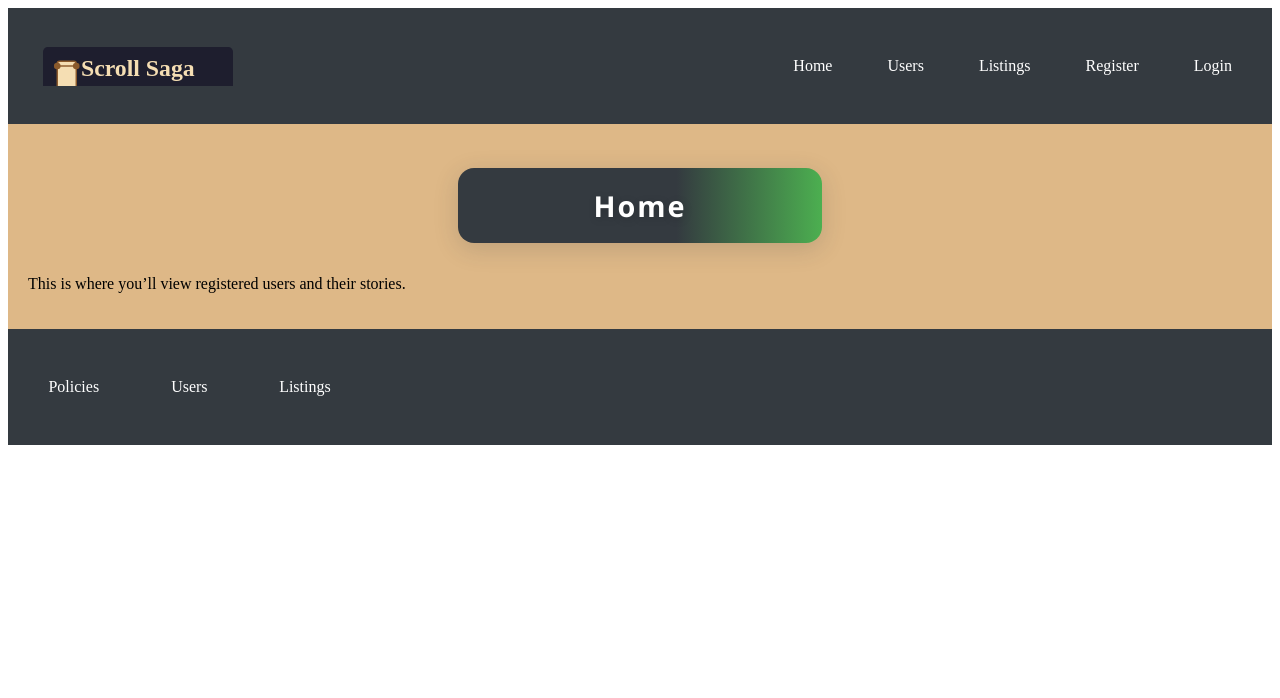
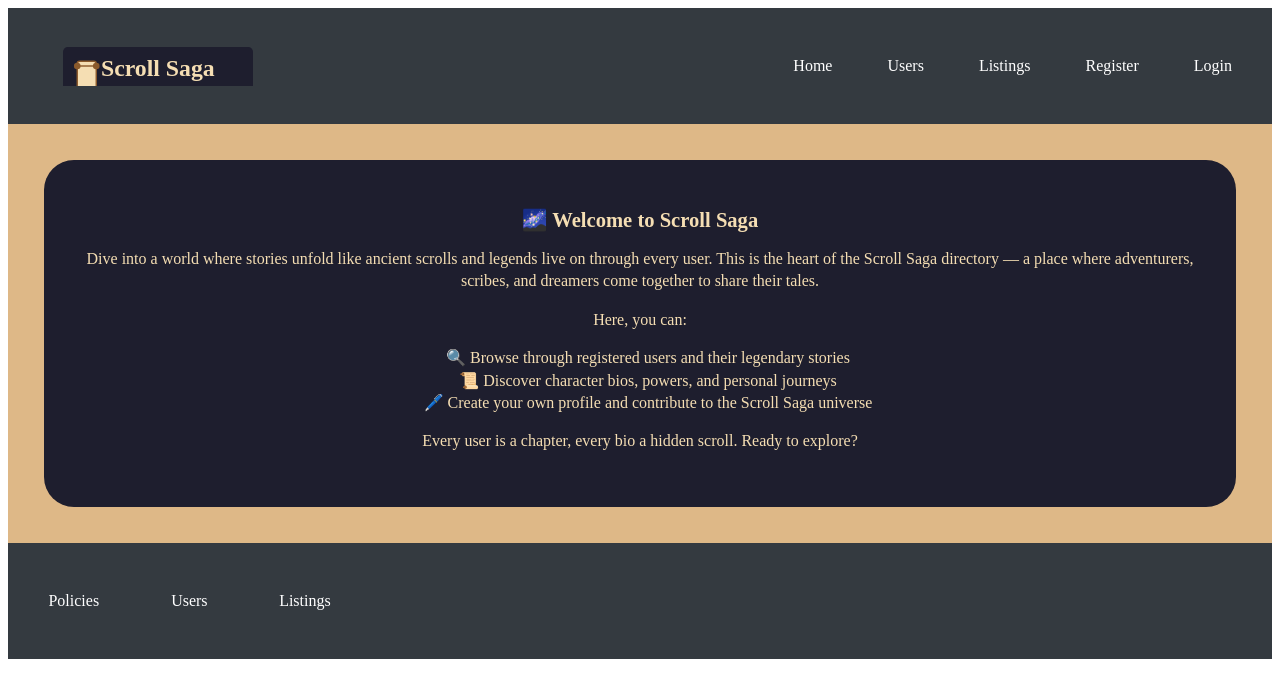
Before and after one commit to LifeGiver13/mini-react-app, a React (Vite) app: page / in a window 1280 px wide. Shown: the top 698 px of the page. Built offline with nearby package versions, Linux system fonts and the light colour scheme.

Commit message:
Addition of all pages and Correct Api fetching Completion of details implemetation

```diff
--- a/src/HeadOoter.css
+++ b/src/HeadOoter.css
@@ -1,3 +1,9 @@
+.logo {
+    display: block;
+    height: 60px;
+    z-index: 10;
+}
+
 input {
     width: 100%;
     padding: 12px 20px;
--- a/src/Header.jsx
+++ b/src/Header.jsx
@@ -7,8 +7,9 @@ export default function Header({ children }) {
         <>
             <div id="wrapper">
                 <div id="navbar">
-                    <img src="logo.svg" alt="Scroll Saga" className="logo" style={{ width: '190px' }} height={"auto"} />
-
+                    <Link to='/'>
+                        <img className="logo" src="/logo.svg" alt="Scroll Saga" style={{ width: '190px' }} height={"auto"} />
+                    </Link>
                     <input type="checkbox" id="menu-toggle" />
 
                     <label htmlFor="menu-toggle" className="hamburger">&#9776;</label>
--- a/src/pages/Home.jsx
+++ b/src/pages/Home.jsx
@@ -1,13 +1,31 @@
 import Header from "../Header";
-
 
 export default function Home() {
     return (
-        <>
-            <Header>
-                <h1>Home</h1>
-                <p>This is where you’ll view registered users and their stories.</p>
-            </Header>
-        </>
+        <Header>
+            <div className="container">
+                <div id="myDIV">
+                    <div className="flex-cont">
+                        <div>
+                            <h3>🌌 Welcome to Scroll Saga</h3>
+                            <p>
+                                Dive into a world where stories unfold like ancient scrolls and legends live on through every user. This is the heart of the Scroll Saga directory — a place where adventurers, scribes, and dreamers come together to share their tales.
+                            </p>
+                            <p>
+                                Here, you can:
+                                <ul style={{ listStyleType: 'none', paddingLeft: '1rem' }}>
+                                    <li>🔍 Browse through registered users and their legendary stories</li>
+                                    <li>📜 Discover character bios, powers, and personal journeys</li>
+                                    <li>🖊️ Create your own profile and contribute to the Scroll Saga universe</li>
+                                </ul>
+                            </p>
+                            <p>
+                                Every user is a chapter, every bio a hidden scroll. Ready to explore?
+                            </p>
+                        </div>
+                    </div>
+                </div>
+            </div>
+        </Header>
     );
 }
--- a/src/pages/Listings.jsx
+++ b/src/pages/Listings.jsx
@@ -1,18 +1,18 @@
 import Header from "../Header";
 import { useEffect, useState } from "react";
 import "../Listings.css"
-// import { useNavigate } from "react-router-dom";
+import { useNavigate } from "react-router-dom";
 
 export default function Listings() {
     const [listings, setListings] = useState([]);
     const [loading, setLoading] = useState(true);
     const [error, setError] = useState('');
-    // const navigate = setNavigate()
+    const navigate = useNavigate()
 
-    // function handleRedirect() {
-    //     onclick => useNavigate("https://lifegiver13.pythonanywhere.com/")
+    function handleRedirect() {
+        window.location.href = "https://lifegiver13.pythonanywhere.com/";
 
-    // }
+    }
 
     useEffect(() => {
         const fetchListings = async () => {
@@ -42,8 +42,9 @@ export default function Listings() {
     return (
         <>
             <Header>
-                <h1 className="text-2xl font-bold text-center my-4">Listings</h1>
+                <h1 >Listings</h1>
                 <div className="container">
+                    <p>Click on the button to Start Reading each of this Novels on the Official Website: <button onClick={handleRedirect} >Go To site</button> </p>
 
                     {loading ? (
                         <p>Loading...</p>
@@ -53,7 +54,6 @@ export default function Listings() {
                         <p>No listings found.</p>
                     ) : (
                         <ul className="list">
-                            <p>Click on the link below to start Reading each of this novels: <button type="redirect" >Go To site</button> </p>
                             {listings.map((listing) => (
                                 <li key={listing.id} id="myDIV">
                                     <div className="flex-cont">
--- a/src/pages/UserDetails.jsx
+++ b/src/pages/UserDetails.jsx
@@ -1,31 +1,28 @@
 import { useEffect, useState } from "react";
-import { useParams } from "react-router-dom"; // if using route like /users/:id
+import { useParams } from "react-router-dom";
 import Header from "../Header";
+import '../HeadOoter.css'; // styling for #myDIV and .flex-cont
 
 export default function UserDetails() {
-    const { id } = useParams(); // expects route like /users/:id
+    const { id } = useParams();
     const [user, setUser] = useState(null);
     const [loading, setLoading] = useState(true);
 
     useEffect(() => {
-        console.log("Fetching user with ID:", id);
         if (!id) return;
         const fetchUser = async () => {
             try {
-                const response = await fetch(`https://lifegiver13.pythonanywhere.com/api/users/${id}`
-                , {
+                const res = await fetch(`https://lifegiver13.pythonanywhere.com/api/users/${id}`, {
                     method: "GET",
                     credentials: "include"
                 });
 
-                if (!response.ok) {
-                    throw new Error("User not found.");
-                }
+                if (!res.ok) throw new Error("User not found");
 
-                const data = await response.json();
+                const data = await res.json();
                 setUser(data);
-            } catch (error) {
-                console.error("Error fetching user:", error);
+            } catch (err) {
+                console.error("Error fetching user:", err);
                 setUser(null);
             } finally {
                 setLoading(false);
@@ -35,28 +32,30 @@ export default function UserDetails() {
         fetchUser();
     }, [id]);
 
-    if (loading) return <div className="p-4">Loading...</div>;
-    if (!user) return <div className="p-4 text-red-500">User not found.</div>;
-
     return (
         <Header>
-            <div className="p-6 max-w-xl mx-auto bg-white rounded-lg shadow-md">
-                <div className="flex items-center space-x-4">
+            <div className="container">
+                {loading ? (
+                    <p className="text-lg p-4 text-yellow-500">Loading...</p>
+                ) : !user ? (
+                    <p className="text-lg p-4 text-red-500">User not found.</p>
+                ) : (
+                    <div id="myDIV">
+                        <div className="flex-cont">
                             <img
                                 src={`https://lifegiver13.pythonanywhere.com/static/images/${user.profile_photo}`}
                                 alt="Profile"
-                        className="w-24 h-24 rounded-full object-cover border"
                             />
                             <div>
-                        <h2 className="text-2xl font-bold">{user.username}</h2>
-                        <p className="text-gray-600">{user.email_address}</p>
-                        <p className="text-sm text-blue-500">{user.role}</p>
+                                <h3>Username: {user.username}</h3>
+                                <p>Email: {user.email_address}</p>
+                                <p>Role: {user.role}</p>
+                                <h4>Bio:</h4>
+                                <p>{user.user_bio || "None"}</p>
                             </div>
                         </div>
-                <div className="mt-4">
-                    <h3 className="font-semibold">Bio:</h3>
-                    <p className="text-gray-700">{user.user_bio || "None"}</p>
                     </div>
+                )}
             </div>
         </Header>
     );
--- a/src/pages/Users.jsx
+++ b/src/pages/Users.jsx
@@ -1,7 +1,9 @@
 import { useEffect, useState } from "react";
 import Header from "../Header";
-import { Link, useParams } from "react-router-dom";
-import '../HeadOoter.css'
+import { Link } from "react-router-dom";
+import '../HeadOoter.css';
+import "../Listings.css"
+
 
 export default function Users() {
     const [users, setUsers] = useState([]);
@@ -30,25 +32,27 @@ export default function Users() {
 
     return (
         <Header>
-            <h1>Users</h1>
-            <div id="content">
+            <h1 >Users</h1>
             <div className="container">
                 {users.length === 0 ? (
                     <p>No users found.</p>
                 ) : (
                     <ul className="list">
                         {users.map((user) => (
-                                <li key={user.user_id} className="item">
-                                    <h2>{user.username}</h2>
+                            <li key={user.user_id} id="myDIV">
+                                <div className="flex-cont">
+                                    <div>
+                                        <h3 style={{ color: 'green' }}>{user.username}</h3>
                                         <p>Email: {user.email_address}</p>
-                                    <Link to={`/users/${user.user_id}`}>
+                                        <Link to={`/users/${user.user_id}`} style={{ color: '#f5deb3', textDecoration: 'underline' }}>
                                             View Details
                                         </Link>
+                                    </div>
+                                </div>
                             </li>
                         ))}
                     </ul>
-
-                    )}</div>
+                )}
             </div>
         </Header>
     );
```
Also changed, not shown: 1 other file (tests, documents, lock files or other folders). Lines whose indentation alone changed are shown as unchanged.
